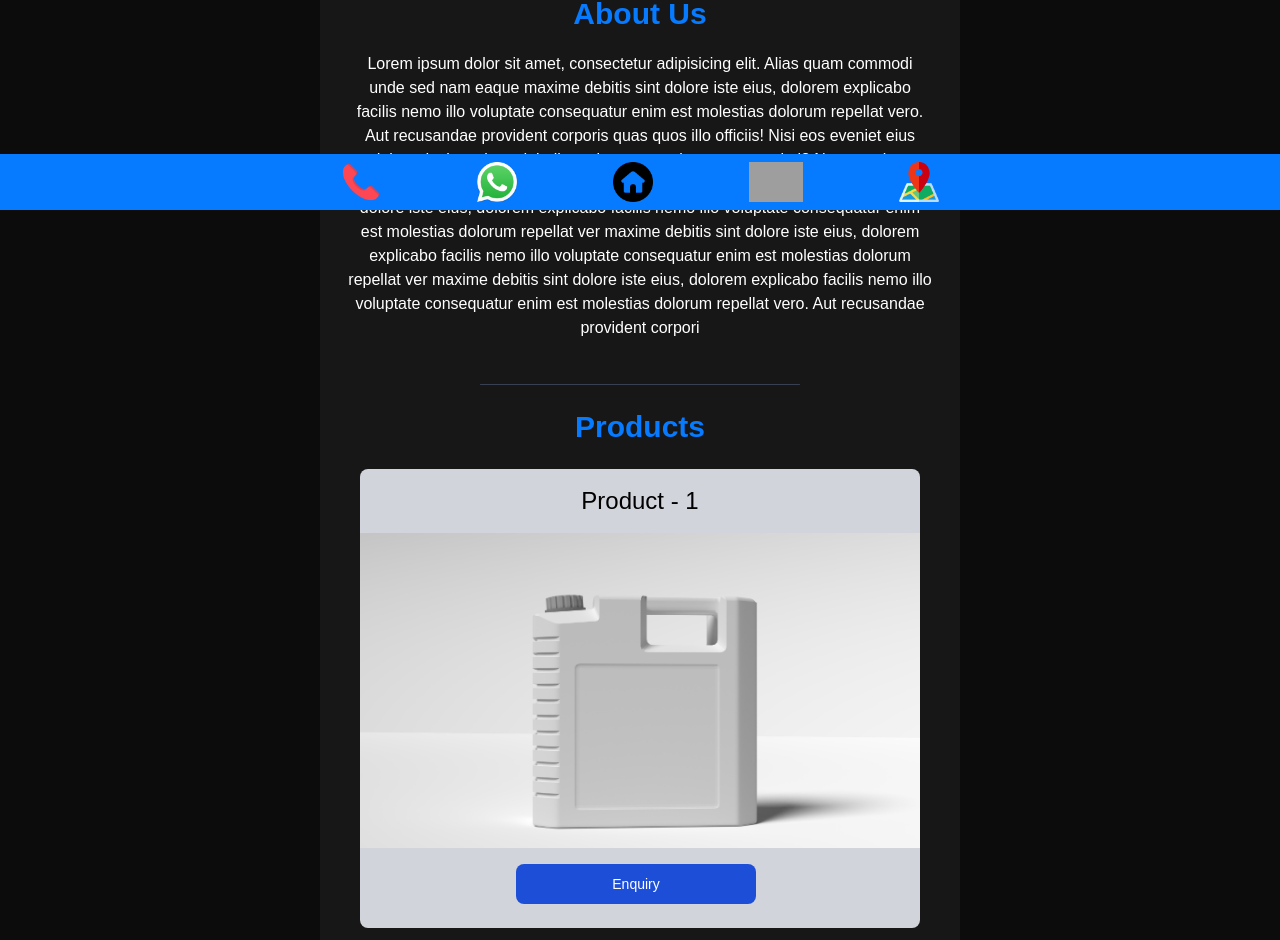
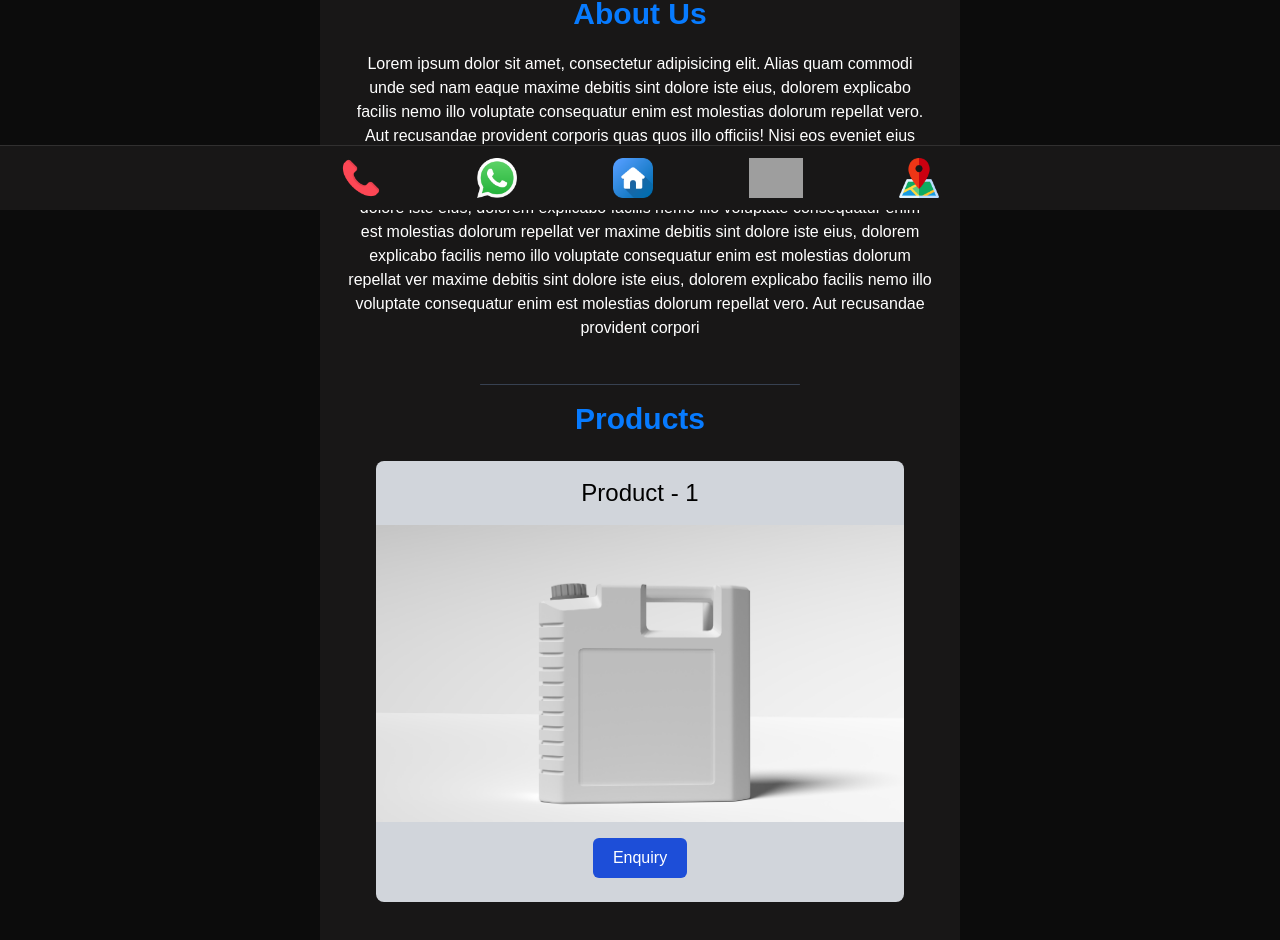
Before and after one commit to Harshal-7/v-card, a React (Vite) app: page / in a window 1280 px wide. Shown: the part 590-1530 px from the top of the page. Built offline with nearby package versions, Linux system fonts and the light colour scheme; grey boxes are pictures that could not be loaded; a web font is replaced by a local one.

Commit message:
styling: footer change + added hovers to produts

```diff
--- a/src/components/Footer.jsx
+++ b/src/components/Footer.jsx
@@ -4,7 +4,7 @@ import phone from "../assets/call1.png";
 import whatsapp from "../assets/whatsapp.png";
 import gmail from "../assets/gmail.svg";
 import location from "../assets/map.png";
-import homebtn from "../assets/home.png";
+import homebtn from "../assets/home1.png";
 
 function Footer() {
   const handleGmail = () => {
@@ -17,13 +17,19 @@ function Footer() {
     window.location.href = "tel:+919146203040";
   };
 
+  const scrollToTop = () => {
+    window.scrollTo({
+      top: 0,
+      behavior: "smooth",
+    });
+  };
   return (
-    <div className="fixed bottom-0 w-full bg-[#077bff] text-[#f9ffff]">
-      <p className="p-2 flex justify-around sm:justify-center sm:gap-24">
+    <div className="fixed bottom-0 w-full bg-[#181717] text-[#f9ffff]">
+      <div className="px-2 py-3 flex justify-around sm:justify-center sm:gap-24 border-t border-[#313030]">
         <button
           onClick={handleCall}
           target="_blank"
-          className="flex items-center hover:scale-110"
+          className="flex items-center transition-all duration-100 hover:scale-110"
         >
           <img src={phone} className="h-10" alt="phoneno" />
         </button>
@@ -31,19 +37,22 @@ function Footer() {
         <Link
           to="https://wa.me/+919146203040"
           target="_blank"
-          className="flex items-center hover:scale-110"
+          className="flex items-center transition-all duration-100 hover:scale-110"
         >
           <img src={whatsapp} className="h-10" alt="whatsapp" />
         </Link>
 
-        <Link to="/" className="flex items-center hover:scale-110">
+        <button
+          onClick={scrollToTop}
+          className="flex items-center transition-all duration-100 hover:scale-110"
+        >
           <img src={homebtn} className="h-10" alt="home" />
-        </Link>
+        </button>
 
         <button
           onClick={handleGmail}
           target="_blank"
-          className="flex items-center hover:scale-110"
+          className="flex items-center transition-all duration-100 hover:scale-110"
         >
           <img src={gmail} className="h-10" alt="gmail" />
           {/* change the handlegmail also */}
@@ -52,11 +61,11 @@ function Footer() {
         <Link
           to="https://www.google.com/maps/place/Vinox+Technologies/@17.9798707,73.8874571,17z/data=!4m14!1m7!3m6!1s0x3bc25cfff3c3a357:0x871e263619e7bc3c!2sVinox+Technologies!8m2!3d17.980355!4d73.8900995!16s%2Fg%2F11dxpdm9sl!3m5!1s0x3bc25cfff3c3a357:0x871e263619e7bc3c!8m2!3d17.980355!4d73.8900995!16s%2Fg%2F11dxpdm9sl?entry=ttu"
           target="_blank"
-          className="flex items-center hover:scale-110"
+          className="flex items-center transition-all duration-100 hover:scale-110"
         >
           <img src={location} className="h-10" alt="location" />
         </Link>
-      </p>
+      </div>
     </div>
   );
 }
--- a/src/components/Home.jsx
+++ b/src/components/Home.jsx
@@ -33,10 +33,10 @@ function Home() {
         trigger: corevalRef.current,
         toggleActions: "restart none none none",
       },
-      y: 50,
+      x: 50,
       opacity: 0,
       ease: "power1.out",
-      duration: 1.6,
+      duration: 1.5,
     });
   }, {});
 
@@ -69,7 +69,7 @@ function Home() {
 
       {/* pfp + information about owner */}
       <img
-        className="w-40 h-40 object-cover rounded-full border-2 border-white absolute top-20 hover:scale-105"
+        className="w-40 h-40 object-cover rounded-full border-2 border-white absolute top-20 transition-all duration-700 hover:scale-105"
         src={pfp}
         alt="img"
       />
@@ -82,11 +82,11 @@ function Home() {
       <hr className="w-80 h-px bg-gray-700 border-0 rounded mx-auto my-6" />
 
       {/* contactus  */}
-      <div className="flex flex-col flex-wrap w-96 gap-5 justify-center items-center  p-2 mb-4">
+      <div className="flex flex-col flex-wrap w-96 gap-5 justify-center items-center p-2 mb-4">
         <Link
           to="https://wa.me/+919146203040"
           target="_blank"
-          className="flex items-center hover:scale-110"
+          className="flex items-center transition-all duration-500 hover:scale-110"
         >
           <img src={whatsapp} className="h-7 mr-4 sm:h-8" alt="github" />{" "}
           WhatsApp
@@ -94,7 +94,7 @@ function Home() {
 
         <button
           onClick={handleCall}
-          className="flex items-center hover:scale-110"
+          className="flex items-center transition-all duration-500 hover:scale-110"
         >
           <img src={phone} className="h-7 mr-4" alt="github" /> +919146203040
         </button>
@@ -102,7 +102,7 @@ function Home() {
         <button
           onClick={handleGmail}
           target="_blank"
-          className="flex items-center hover:scale-110"
+          className="flex items-center transition-all duration-500 hover:scale-110"
         >
           <img src={gmail} className="h-7 mr-4" alt="gmail" />{" "}
           vimal.entpr@gmail.com
@@ -180,12 +180,13 @@ function Home() {
         <button
           onClick={handleMap}
           type="button"
-          className="flex justify-center items-center gap-2 text-white bg-blue-700 font-medium rounded-lg my-5 text-sm px-5 py-2.5 me-2 mb-2 hover:scale-105"
+          className="flex justify-center items-center gap-2 text-white bg-blue-700 font-medium rounded-lg my-5 text-sm px-5 py-2.5 me-2 mb-2 transition-all duration-500 hover:scale-105"
         >
           <div>Get Direction</div>
           <img width={20} src={location} alt="" />
         </button>
 
+        {/* maps iframe  */}
         <div className="p-4">
           <iframe
             className="px-8"
--- a/src/components/Products.jsx
+++ b/src/components/Products.jsx
@@ -29,13 +29,13 @@ function Products() {
   ];
 
   return (
-    <div className="flex flex-col flex-wrap justify-center items-center p-2">
+    <div className="flex flex-col flex-wrap justify-center items-center px-8">
       <div className="text-3xl text-[#077bff] font-bold mb-2">Products</div>
-      <div ref={productsRef} className="px-8 py-4 text-black">
+      <div ref={productsRef} className="px-6 py-2 text-black mt-2">
         {products.map((val, index) => (
           <div
             key={index}
-            className="mb-4 bg-gray-300 rounded-lg hover:shadow-[6px_6px_12px_0px_#4a5568]"
+            className="mb-10 bg-gray-300 rounded-lg transition-all duration-500 hover:scale-105 ease-in-out box1"
           >
             <div className="py-4 text-center text-2xl">{val.name}</div>
             <div className="">
@@ -44,7 +44,7 @@ function Products() {
             <div className="flex flex-col gap-4 py-4 px-10">
               <button
                 type="button"
-                className="self-center w-1/2 font-medium rounded-lg text-sm px-5 py-2.5 me-2 mb-2 text-white bg-blue-700 hover:scale-105 "
+                className="self-center font-medium rounded-md px-5 py-2 mb-2 text-white bg-blue-700 transition-all duration-300 hover:scale-105 hover:bg-blue-800"
               >
                 Enquiry
               </button>
```
